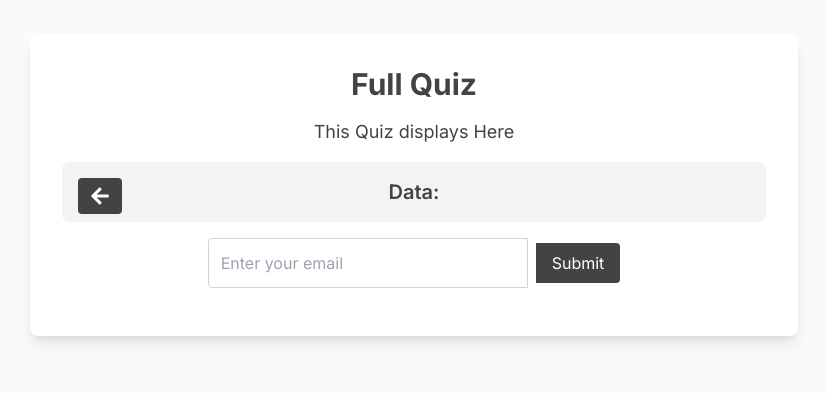
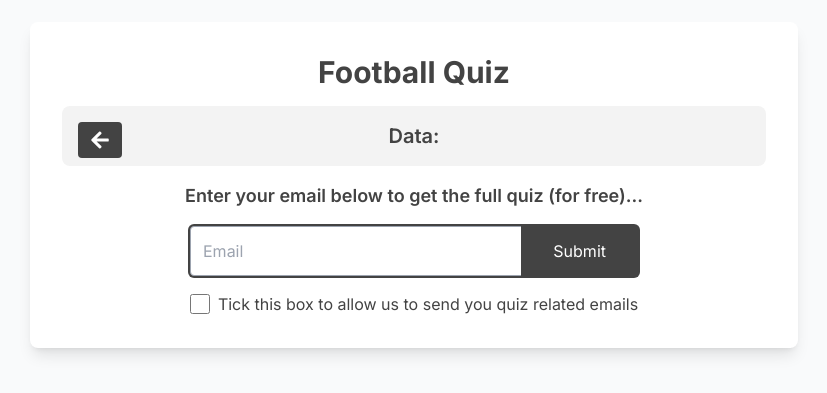
Before and after one commit to huzaifasad/lastonegenerate, a Next.js app: page /about in a window 1280 px wide. Shown: the part 215-608 px from the top of the page, without its empty margins (226-1053 px from the left). Built offline with nearby package versions, Linux system fonts and the light colour scheme.

Commit message:
Update page.js

```diff
--- a/app/about/page.js
+++ b/app/about/page.js
@@ -1,8 +1,7 @@
-// Import necessary libraries
 'use client'
 import React, { useContext, useState } from 'react';
 import { GlobalInfo } from '../layout';
-import { FaCopy, FaPrint, FaArrowLeft } from 'react-icons/fa'; // Added FaArrowLeft icon
+import { FaCopy, FaPrint, FaArrowLeft } from 'react-icons/fa';
 import { toast, ToastContainer } from 'react-toastify';
 import 'react-toastify/dist/ReactToastify.css';
 import { useRouter } from 'next/navigation';
@@ -14,22 +13,26 @@ const customToastStyle = {
   borderRadius: '8px',
 };
 
-// About component
 export default function About() {
   const { data } = useContext(GlobalInfo);
   const [email, setEmail] = useState('');
   const [isEmailEntered, setIsEmailEntered] = useState(false);
   const [isLoading, setIsLoading] = useState(false);
+  const [isChecked, setIsChecked] = useState(false);
   const router = useRouter();
 
-  // Handle email change
   const handleEmailChange = (e) => {
     setEmail(e.target.value);
   };
+
+  const handleCheckChange = (e) => {
+    setIsChecked(e.target.checked);
+  };
+
   const handleBack = () => {
-    router.back(); // Navigate back using Next.js's router
+    router.back();
   };
-  // Handle email submit
+
   const handleEmailSubmit = () => {
     if (email) {
       setIsLoading(true);
@@ -40,7 +43,6 @@ export default function About() {
     }
   };
 
-  // Copy content to clipboard
   const copyToClipboard = () => {
     const tempTextArea = document.createElement('textarea');
     tempTextArea.value = data;
@@ -49,13 +51,11 @@ export default function About() {
     document.execCommand('copy');
     document.body.removeChild(tempTextArea);
 
-    // Show toast notification
     toast.success('Content copied to clipboard!', {
       style: customToastStyle,
     });
   };
 
-  // Print content
   const printContent = () => {
     const printWindow = window.open('', '_blank');
     printWindow.document.write(`
@@ -68,10 +68,9 @@ export default function About() {
     `);
     printWindow.document.close();
     printWindow.print();
-    printWindow.close(); // Close the new window after printing
+    printWindow.close();
   };
 
-  // Render content based on email status
   const renderContent = () => {
     if (isEmailEntered) {
       return (
@@ -96,7 +95,6 @@ export default function About() {
         </div>
       );
     } else {
-      // Extract the first 10 words
       const words = data.split(' ');
       const firstTenWords = words.slice(0, 10).join(' ');
       const restOfTheData = words.slice(10).join(' ');
@@ -117,15 +115,9 @@ export default function About() {
   return (
     <div className="min-h-screen flex items-center justify-center bg-gray-50 p-4 font-space-grotesk">
       <div className="bg-white p-8 rounded-lg shadow-lg max-w-3xl w-full">
-        <h1 className="text-3xl font-bold mb-4 text-center text-[#434343]">Full Quiz</h1>
-        <p className="text-lg text-[#434343] mb-4 text-center">This Quiz displays Here</p>
+        <h1 className="text-3xl font-bold mb-4 text-center text-[#434343]">Football Quiz</h1>
 
-        {/* Email input and submit button */}
-
-        {/* Render quiz content based on email status */}
         <div className="bg-[#F3F3F3] p-4 rounded-lg text-center relative">
-          {/* Back Button */}
-
           <button
             onClick={handleBack}
             className="absolute top-4 left-4 bg-[#434343] text-[#FFFFFF] py-2 px-3 rounded flex items-center justify-center hover:bg-[#333333] transition-colors duration-200"
@@ -134,7 +126,6 @@ export default function About() {
             <FaArrowLeft className="h-5 w-5" />
           </button>
 
-
           <span className="text-xl font-semibold text-[#434343]">Data: </span>
           {isLoading ? (
             <></>
@@ -142,23 +133,26 @@ export default function About() {
             renderContent()
           )}
         </div>
+
         {!isEmailEntered && (
-          <div className="mb-4 mt-4 flex items-center justify-center">
+          <>
+            <p className="text-lg font-semibold text-[#434343] mb-4 text-center mt-4">Enter your email below to get the full quiz (for free)...</p>
+            <div className="mb-4 flex items-center justify-center">
+              <div className="relative w-full sm:max-w-md">
                 <input
                   type="email"
                   value={email}
                   onChange={handleEmailChange}
-              className="w-full sm:max-w-xs p-3 border border-gray-300 rounded-l mb-2 sm:mb-0 sm:mr-2 focus:outline-none focus:ring-2 focus:ring-[#434343]"
-              placeholder="Enter your email"
+                  className="w-full p-3 pr-24 border border-gray-400 rounded mb-2 sm:mb-0 sm:mr-2 focus:outline-none focus:ring-2 focus:ring-[#434343]      outline-none ring-2 ring-[#434343]"
+                  placeholder="Email"
                 />
                 <button
                   onClick={handleEmailSubmit}
-              className="bg-[#434343] text-[#FFFFFF] py-2 px-4 rounded-r flex items-center justify-center hover:bg-[#333333] transition-colors duration-200"
-              style={{ height: '100%' }}
+                  className="absolute top-0 right-0 bg-[#434343] text-[#FFFFFF] py-2 px-8  h-full hover:bg-[#333333] transition-colors duration-200"
                 >
                   {isLoading ? (
                     <svg
-                  className="animate-spin h-5 w-5 mr-3"
+                      className="animate-spin h-5 w-5"
                       xmlns="http://www.w3.org/2000/svg"
                       fill="none"
                       viewBox="0 0 24 24"
@@ -175,8 +169,18 @@ export default function About() {
                   )}
                 </button>
               </div>
+            </div>
+            <div className="flex items-center justify-center mt-4">
+              <input
+                type="checkbox"
+                checked={isChecked}
+                onChange={handleCheckChange}
+                className=" h-5 w-5 border border-gray-400 rounded-sm bg-white checked:bg-[#434343] checked:border-[#434343] focus:outline-none transition duration-200 align-top bg-no-repeat bg-center bg-contain float-left mr-2 cursor-pointer"
+              />
+              <label className="text-[#434343]">Tick this box to allow us to send you quiz related emails</label>
+            </div>
+          </>
         )}
-
       </div>
 
       <ToastContainer
```
Lines whose indentation alone changed are shown as unchanged.
